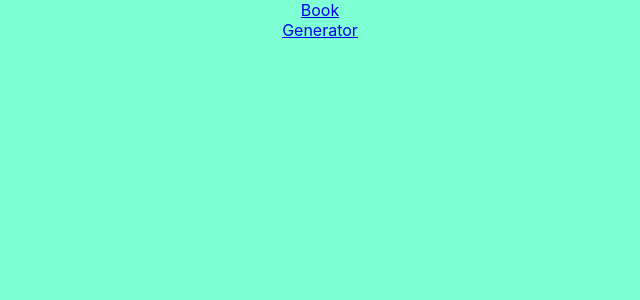
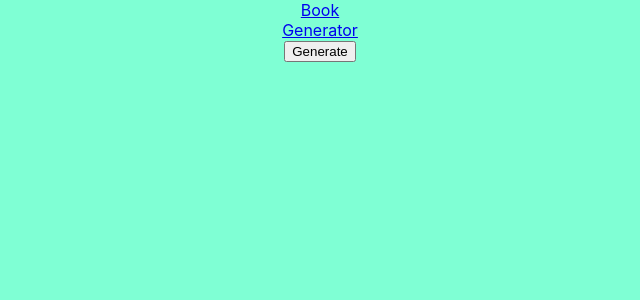
Before and after one commit to ATEOTG/NextBook, a React (Create React App) app: page /generator in a window 1280 px wide. Shown: the top 300 px of the page, without its empty margins (320-960 px from the left). Built offline with nearby package versions, Linux system fonts and the light colour scheme.

Commit message:
added generate button on Generator component

```diff
--- a/src/App.js
+++ b/src/App.js
@@ -35,7 +35,7 @@ class App extends Component {
 
       <Routes>
         <Route path = "/" element = {<BookSub handleSubmit = {this.handleSubmit}/>} />
-        <Route path = "generator" elemenent = {<Generator />} />
+        <Route path = "generator" element = {<Generator bookdate = {this.state.booklist} />} />
       </Routes>
     </html>
   );
--- a/src/components/Generator.js
+++ b/src/components/Generator.js
@@ -1,11 +1,34 @@
-import React from 'react';
+import React, {Component} from 'react';
 
-function Generator() {
+
+class Generator extends Component {
+
+    constructor(props){
+        super(props)
+    }
+
+
+
+    result = (event) => {
+        event.PreventDefault();
+
+
+    }
+
+    render(){
         return(
-            <> </>
+            <div>
+
+             <button id = "Generate" onClick = {this.result}> Generate </button>
+
+
+
+
+             </div>
 
 
         );
+    }
 }
 
 export default Generator;
```
